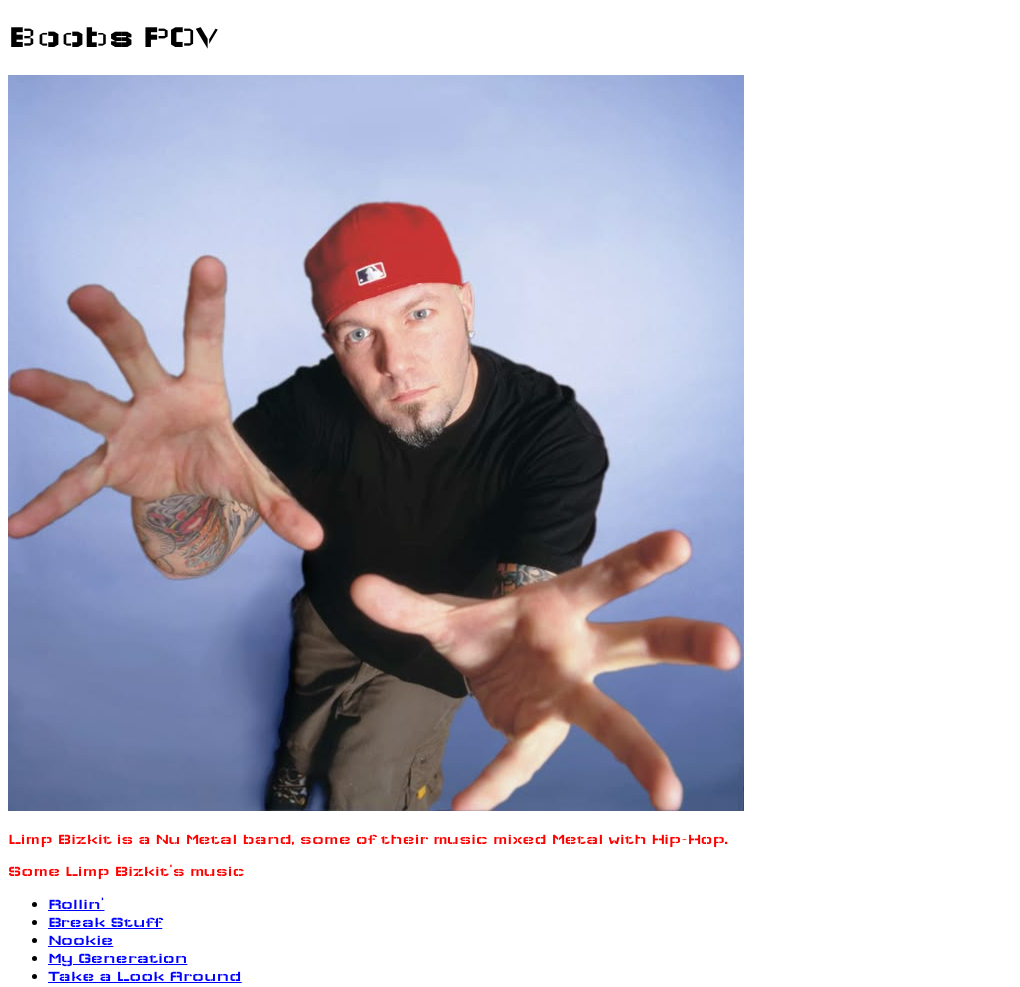
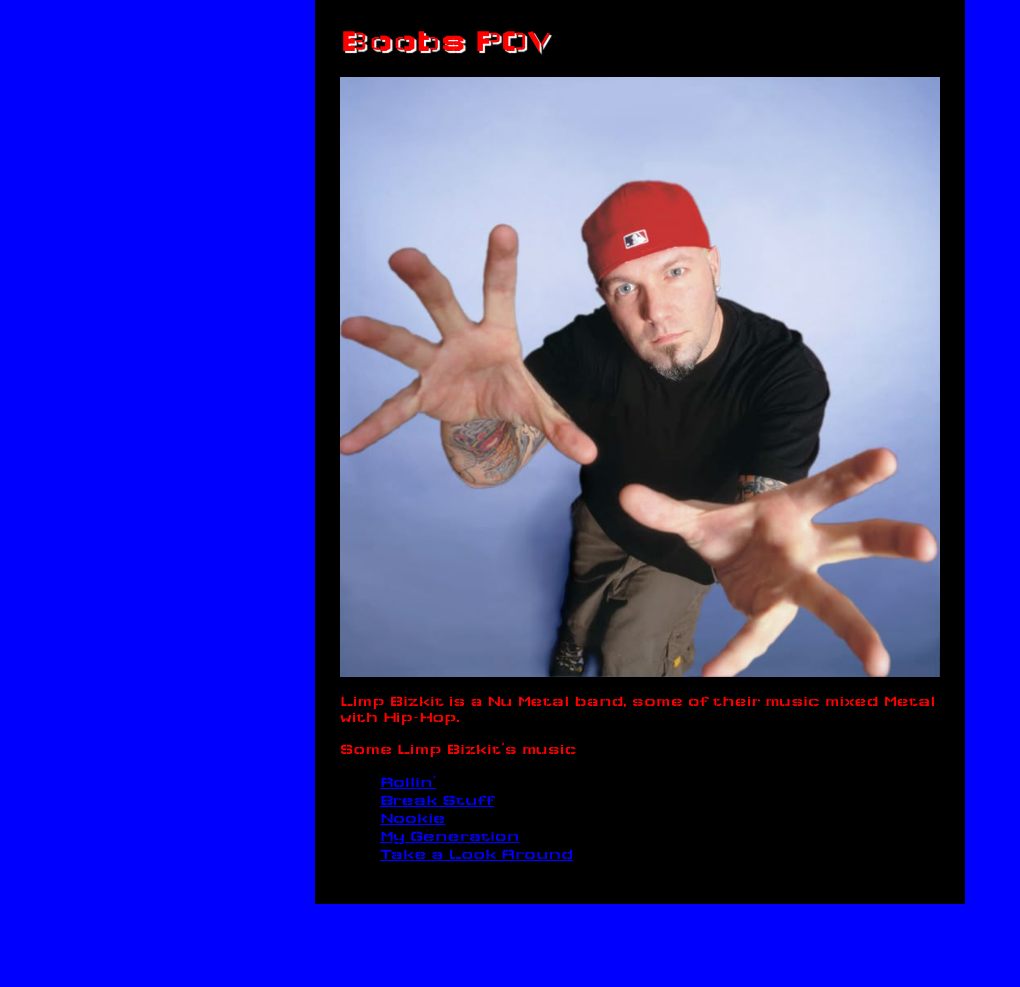
Before and after one commit to GustavoMacedoSilva/Aprendendo-JS-CSS-HTML, a plain HTML site: page Index.html in a window 1280 px wide. Shown: the whole page, without its empty margins (0-1020 px from the left). After the commit the page ends 904 px from the top, so only its background shows below. Drawn offline with Linux system fonts and the light colour scheme.

Commit message:
centralização de imagem e algumas mudanças no CSS

```diff
--- a/styles/styles.css
+++ b/styles/styles.css
@@ -11,6 +11,10 @@
 }
 
 h1 {
+    margin: 0;
+    padding: 20px 0 20px 0px;
+    color: red;
+    text-shadow: 2px 2px 1px white;
     font-family: 'Wallpoet-Regular', sans-serif;
 }
 
@@ -23,3 +27,21 @@
     color: rgb(4, 248, 4);
     font-family: 'Wallpoet-Regular', sans-serif;
 }
+
+html {
+    background-color: blue;
+}
+
+img {
+    display: block;
+    margin: 0 auto;
+    max-width: 100%;
+}
+
+body {
+    width: 600px;
+    margin: 0 auto;
+    background-color: #000000;
+    padding: 0 20px 20px 20px;
+    border: 5px solid black;
+}
```
